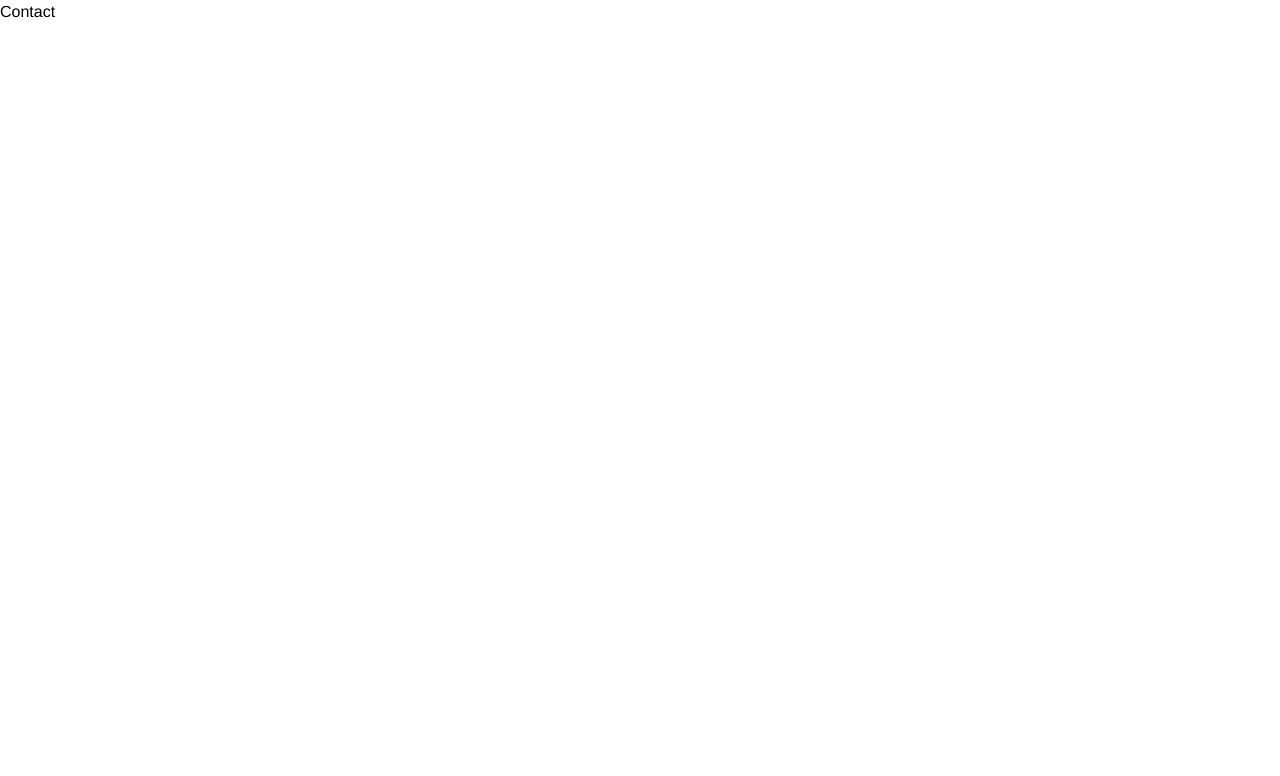
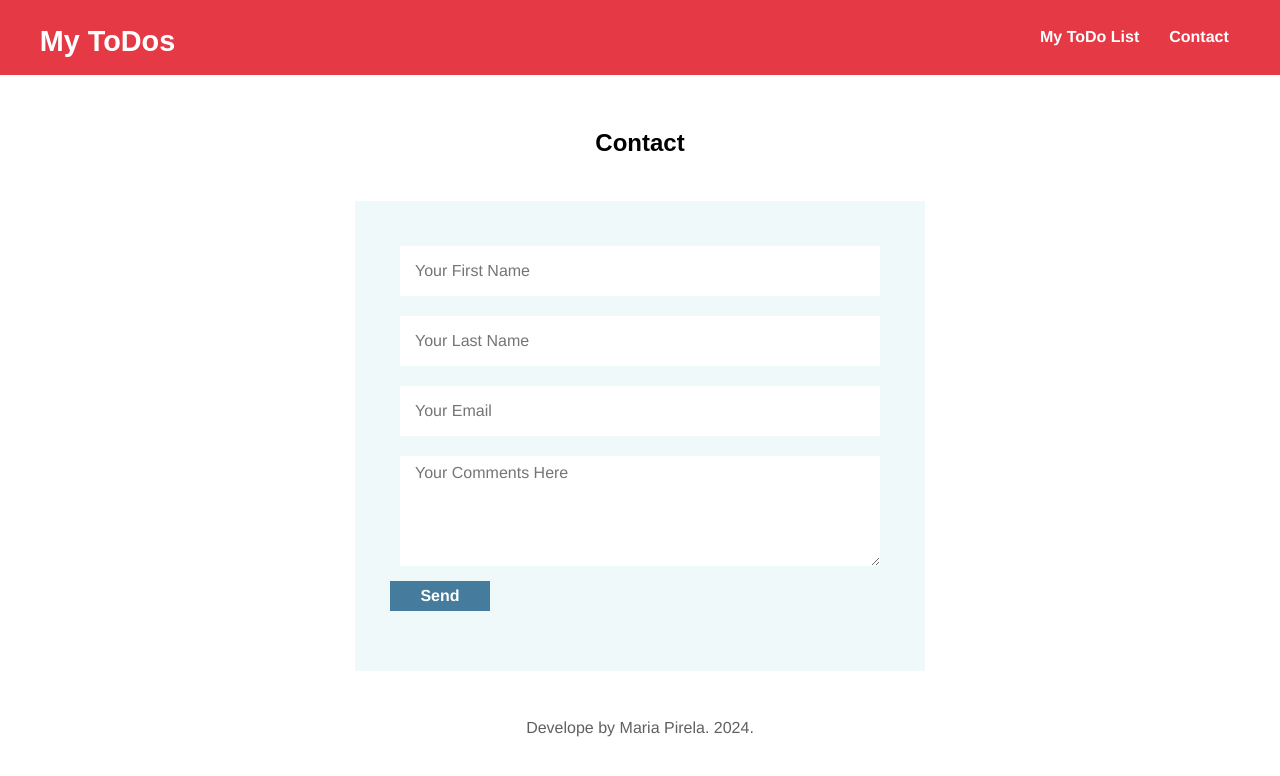
Before and after one commit to spica260/MyToDoList, a React (Create React App) app: page /Contact in a window 1280 px wide. Shown: the top 776 px of the page. Built offline with nearby package versions, Linux system fonts and the light colour scheme.

Commit message:
Updated Contact
Updated contact page, state added to form. Style added.

```diff
--- a/src/App.css
+++ b/src/App.css
@@ -53,6 +53,62 @@
     color: white;
 }
 
+/* Body */
+.tittle {
+    margin: 50px auto 40px;
+}
+
+.form-row {
+    display: flex;
+    flex-direction: column;
+    text-align: left;
+}
+
+.task-button {
+    width: 100px;
+    height: 30px;
+    margin: 5px 0;
+    background-color: #457B9D;
+    color: white;
+    font-weight: bold;
+    border: none;
+    cursor: pointer;
+    user-select: none;
+}
+
+.task-button:hover {
+    background-color: #6c9ebd;
+}
+
+/* contact section */
+.form {
+    width: 500px;
+    height: 400px;
+    background-color: #eff9f9;
+    margin: 25px auto;
+    padding: 35px;
+}
+
+.form-row {
+    text-align: center;
+    padding: 10px;
+}
+
+.text-input {
+    height: 40px;
+    padding: 5px 15px;
+    border: none;
+}
+
+.area-input {
+    height: auto;
+    max-width: 450px;
+    max-height: 100px;
+    padding: 5px 15px;
+    border: none;
+}
+
+
 /* Footer */
 .credits {
     text-align: center;
--- a/src/routes/Contact.jsx
+++ b/src/routes/Contact.jsx
@@ -1,7 +1,87 @@
 import React from 'react'
+import Footer from '../components/Footer';
+import HeaderNav from '../components/HeaderNav';
+import '../App.css'
 
-export default function Contact() {
-  return (
-    <div>Contact</div>
-  )
+class Contact extends React.Component {
+    constructor(props) {
+      super(props);
+      this.state = {
+        firstName: '',
+        lastName: '',
+        eMail: '',
+        comments: ''
+      };
+
+      this.handleChange = this.handleChange.bind(this);
+    }
+
+    handleChange(event) {
+      const target = event.target;
+      const value = target.value;
+      const name = target.name;
+
+      this.setState({
+        [name]: value
+      });
+    }
+
+    render() {
+
+    return (
+      <>
+          <HeaderNav />
+
+          <h2 className='tittle'>Contact</h2>
+
+          <form className='form'>
+              <div className='form-row'>
+                  <input
+                    type='text'
+                    name='firstName'
+                    placeholder='Your First Name'
+                    className='text-input'
+                    value={this.state.value}
+                    onChange={this.handleChange}  />
+              </div>
+              <div className='form-row'>
+                  <input
+                    type='text'
+                    name='lastName'
+                    placeholder='Your Last Name'
+                    className='text-input'
+                    value={this.state.value}
+                    onChange={this.handleChange} />
+              </div>
+              <div className='form-row'>
+                  <input
+                    type='email'
+                    name='eMail'
+                    placeholder='Your Email'
+                    className='text-input'
+                    value={this.state.value}
+                    onChange={this.handleChange} />
+              </div>
+              <div className='form-row'>
+                  <textarea
+                    id="comments"
+                    name="comments"
+                    className='area-input'
+                    rows='6'
+                    placeholder='Your Comments Here'
+                    value={this.state.value}
+                    onChange={this.handleChange}>
+                  </textarea>
+              </div>
+              <div className='form-row>'>
+                <button type='submit' value='Submit' className='task-button'>Send</button>
+              </div>
+            </form>
+
+          <Footer />
+      </>
+    )
+  }
 }
+
+export default Contact;
```
